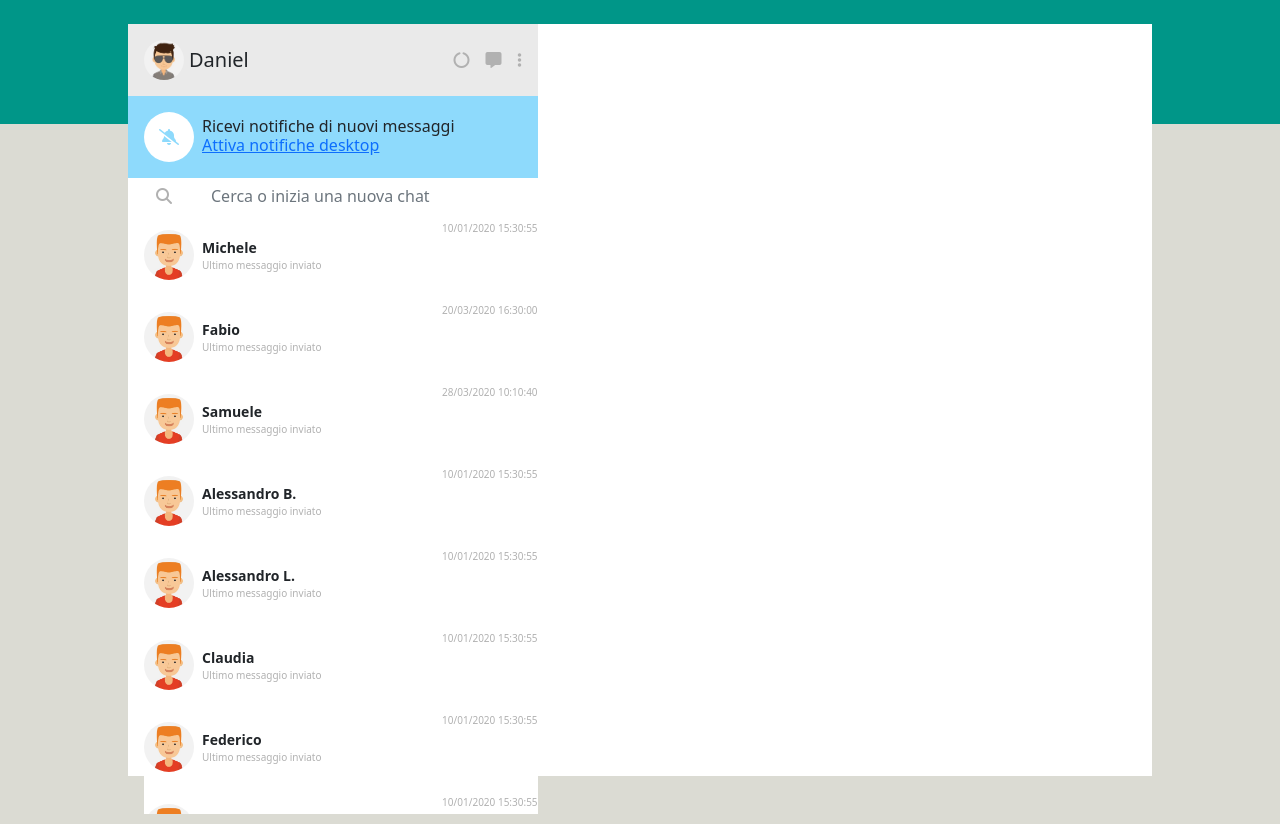
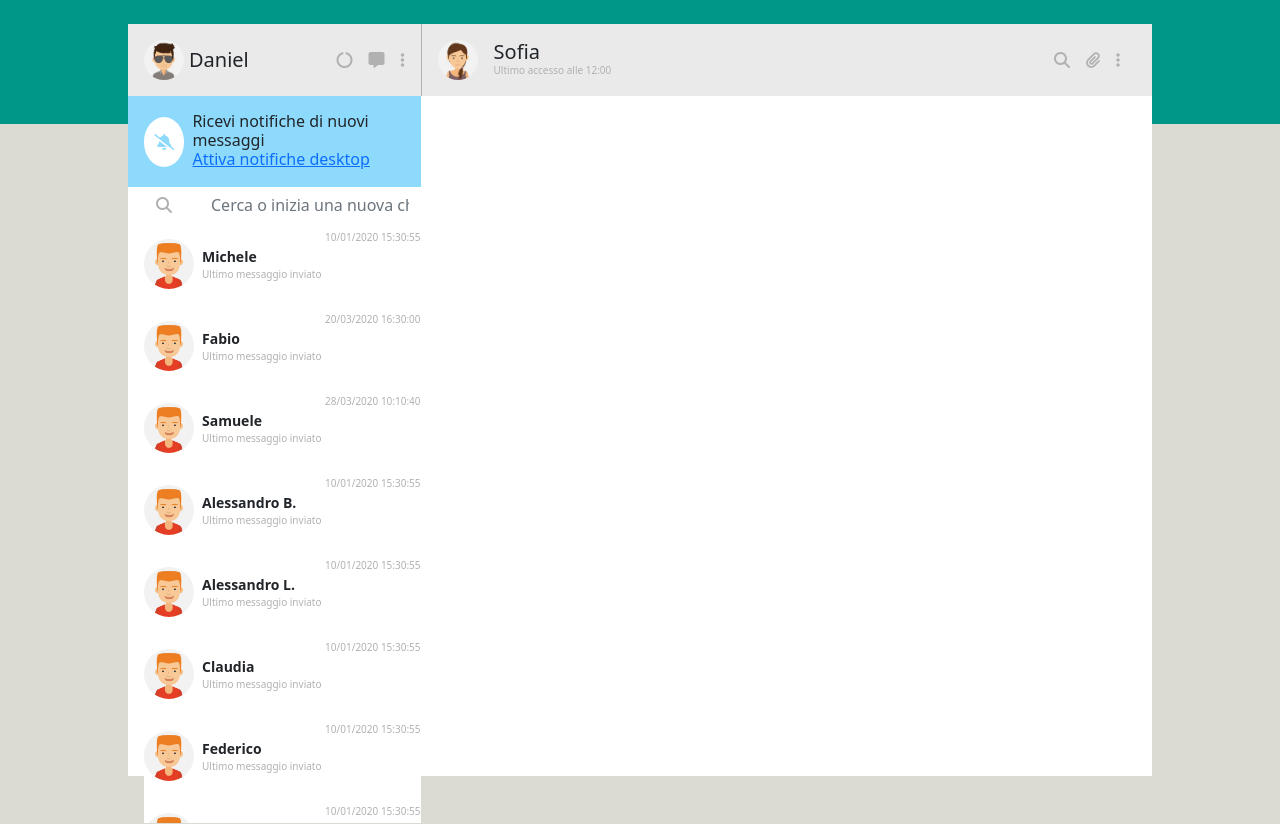
Before and after one commit to Dan97O/vue-boolzapp, a plain HTML site: page milestone_1/index.html in a window 1280 px wide. Drawn offline with nearby package versions, Linux system fonts and the light colour scheme.

Commit message:
add contacts_message header

```diff
--- a/milestone_1/assets/css/style.css
+++ b/milestone_1/assets/css/style.css
@@ -31,6 +31,7 @@ body{
   margin: 1.5rem auto;
   background-color: var(--wa-container-light);
   height: calc(100vh - 3rem);
+  display: flex;
 }
 
 .banner_left_contacts{
@@ -105,4 +106,13 @@ body{
   font-size: 10px;
   color: var(--wa-header-icon);
 }
+
 /* #endregion users_contacts */
+.contacts_message .user_profile h5{
+  margin-bottom: -8.8px;
+}
+
+.contacts_message header{
+  background-color: var(--wa-header-bg);
+  border-left: 1px solid var(--wa-header-icon);
+}
--- a/milestone_1/index.html
+++ b/milestone_1/index.html
@@ -85,6 +85,51 @@
 
         </div>
         <!-- /users -->
+      </main>
+      <!-- /main -->
+    </section>
+    <!-- /banner_left_contacts -->
+
+
+
+
+
+    <section class="contacts_message w-100">
+      <header class="d-flex justify-content-between align-items-center p-3">
+        <div class="user_profile d-flex align-items-center">
+          <a href="#">
+            <img class="img-fluid me-3" src="./assets/img/avatar_io.jpg" alt="">
+          </a>
+          <div>
+            <h5 class="user_profile">Sofia</h5>
+            <span class="hour_message"> Ultimo accesso alle 12:00 </span>
+          </div>
+
+        </div>
+        <nav class="nav_profile">
+          <a href="#">
+            <i class="fa-solid fa-magnifying-glass me-3"></i>
+          </a>
+          <a href="#">
+            <i class="fa-solid fa-paperclip me-3"></i>
+          </a>
+          <a href="#">
+            <i class="fa-solid fa-ellipsis-vertical me-3"></i>
+          </a>
+        </nav>
+      </header>
+      <!-- /header profile -->
+
+    </section>
+    <!-- /contacts_message right -->
+
+
+
+
+
+
+
+
   </div>
   <!-- /#app -->
 
@@ -104,21 +149,8 @@
 
 
 
-  </main>
-  <!-- /main -->
 
 
-  </section>
-  <!-- /banner_left_contacts -->
-
-  <section class="contacts_message">
-
-
-  </section>
-
-
-
-  </div>
 
 
 
```
